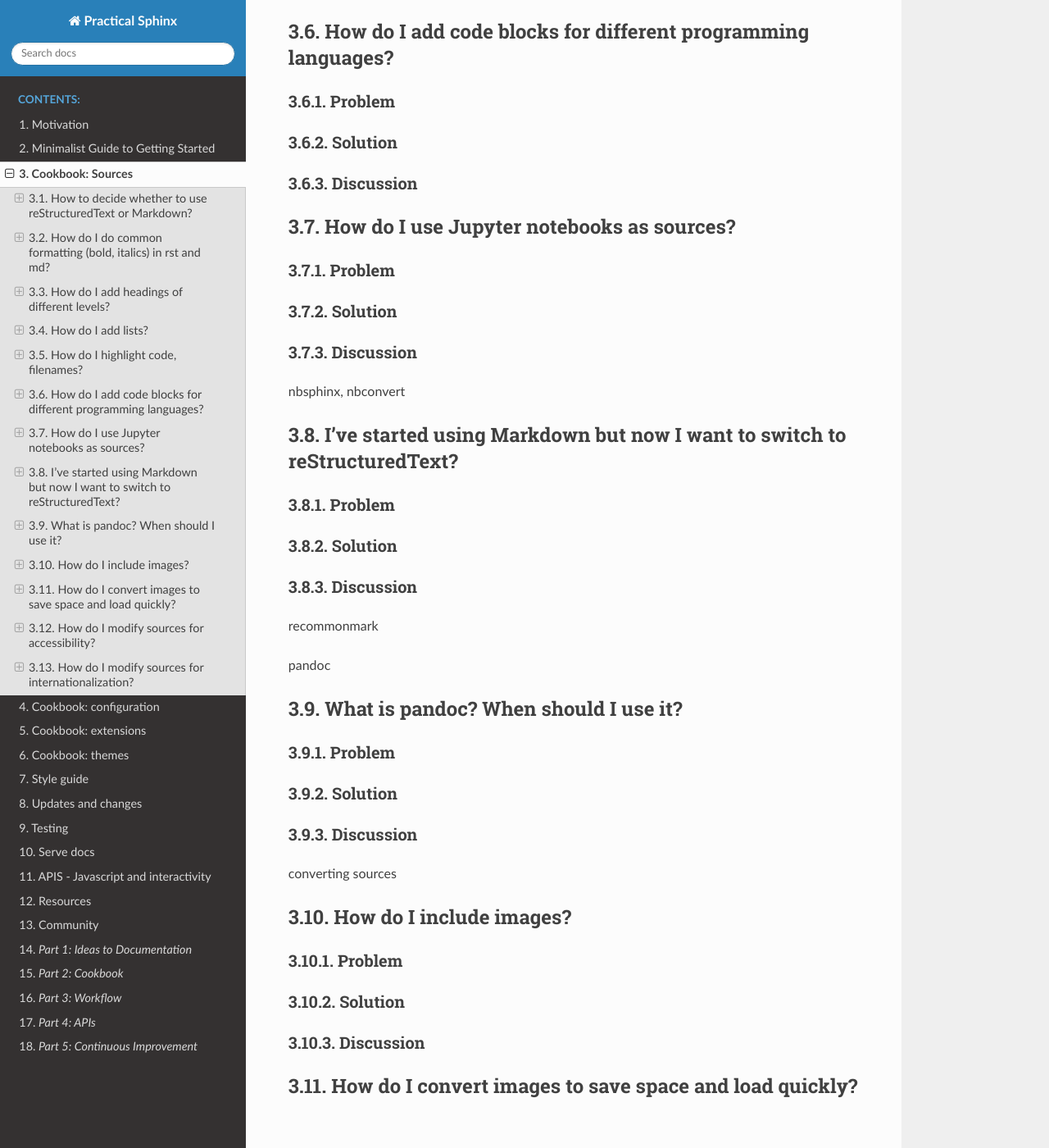
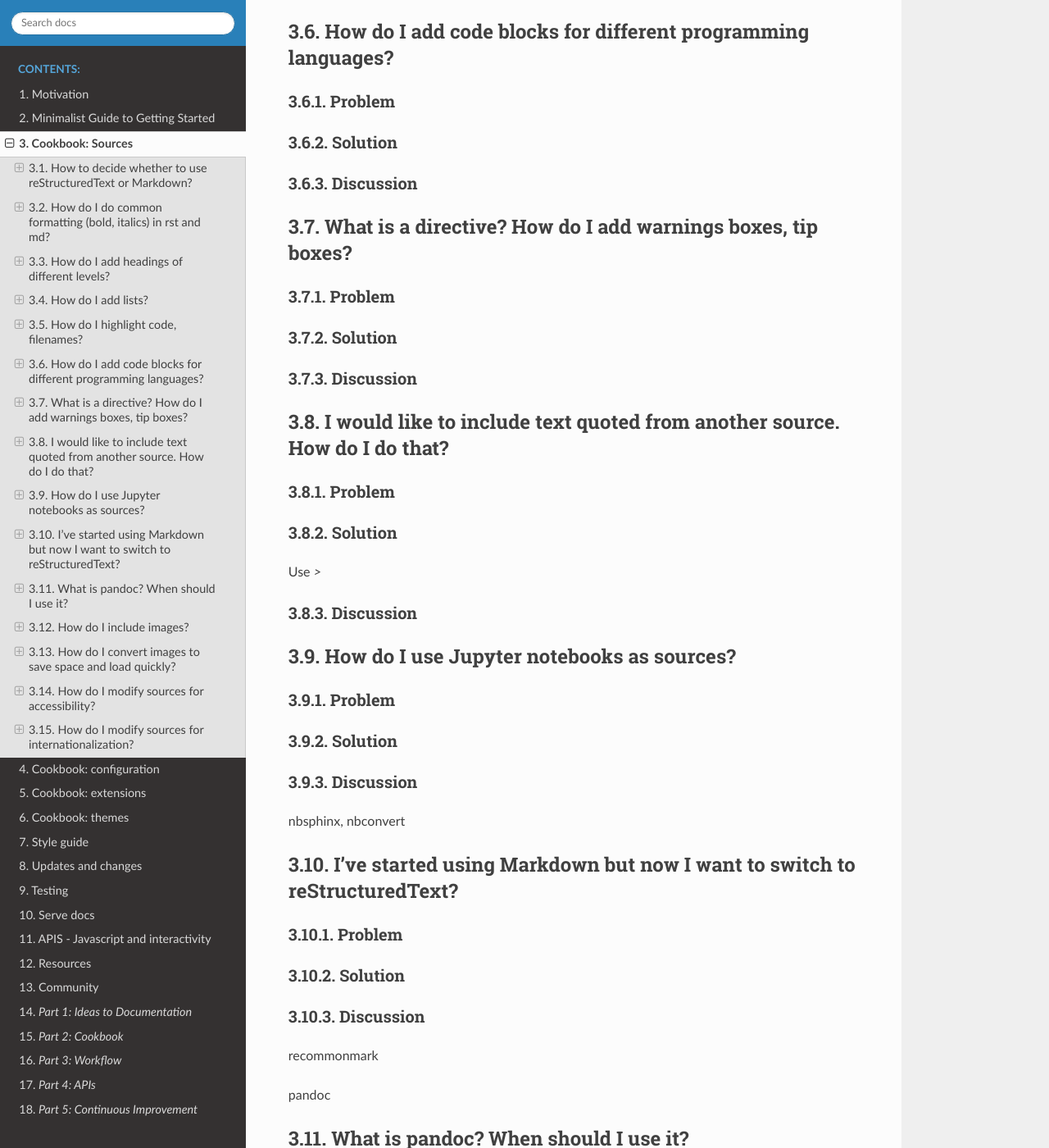
Before and after one commit to maxiaoan/practical-sphinx, a Sphinx documentation site: the page built from source/ch3-sources.rst, in a window 1280 px wide and 1400 px high, scrolled down 1280 px. Shown: the whole window at 82% size. Built offline with Sphinx 7.4.7 and the Read the Docs theme 2.0.0, drawn with Linux system fonts in a browser that asks for light colours; some of the changed text lies outside the part shown.

Commit message:
add sources content and resources

```diff
--- a/source/ch3-sources.rst
+++ b/source/ch3-sources.rst
@@ -71,6 +71,32 @@ Problem
 
 Solution
 ~~~~~~~~
+
+Discussion
+~~~~~~~~~~
+
+What is a directive? How do I add warnings boxes, tip boxes?
+------------------------------------------------------------
+
+Problem
+~~~~~~~
+
+Solution
+~~~~~~~~
+
+Discussion
+~~~~~~~~~~
+
+I would like to include text quoted from another source. How do I do that?
+--------------------------------------------------------------------------
+
+Problem
+~~~~~~~
+
+Solution
+~~~~~~~~
+
+Use `>`
 
 Discussion
 ~~~~~~~~~~
```
Also changed, not shown: source/ch15-resources.rst (+10 -0 lines).
